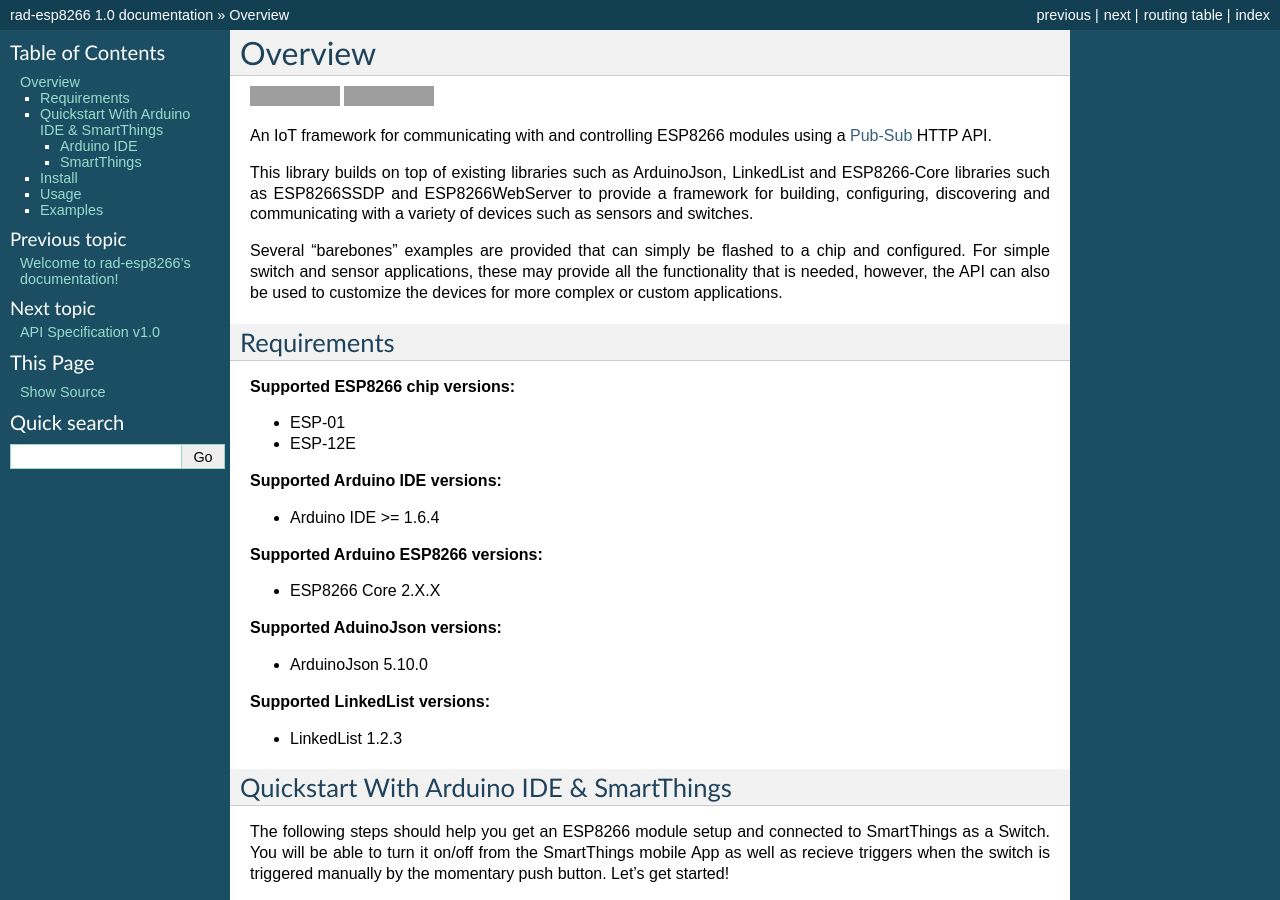
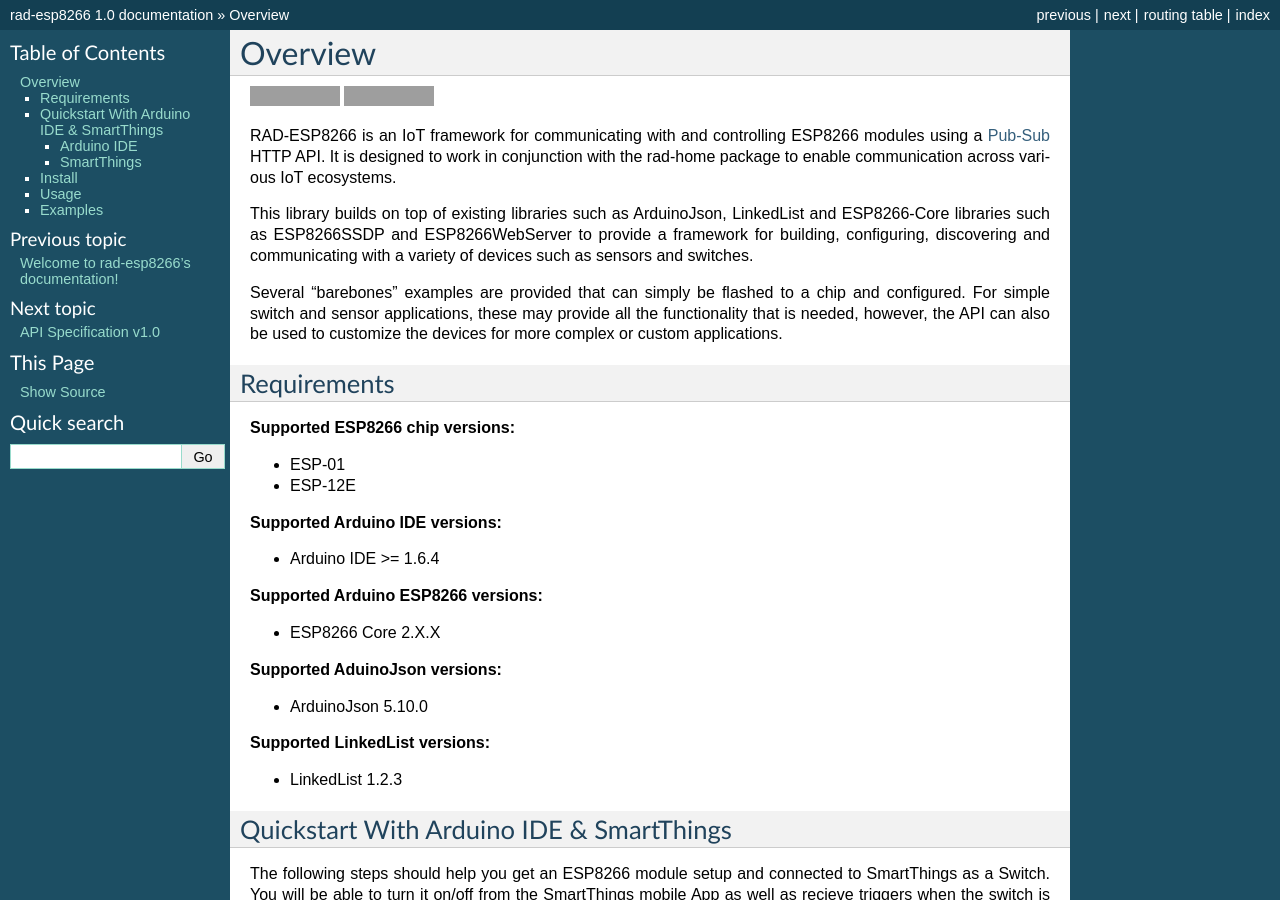
Before and after one commit to randuhmm/rad-esp8266, a Sphinx documentation site: the page built from docs/overview.rst, in a window 1280 px wide and 900 px high. Built offline with Sphinx 7.4.7, drawn with Linux system fonts in a browser that asks for light colours; some of the changed text lies outside the part shown; grey boxes are pictures that could not be loaded.

```diff
--- a/README.rst
+++ b/README.rst
@@ -12,13 +12,14 @@ rad-esp8266
 Documentation
 -------------
 
-The full documentation is at https://rad-ESP8266.rtfd.org.
+The full documentation is at http://rad-ESP8266.rtfd.org.
 
 Overview
 --------
 
-An IoT framework for communicating with and controlling ESP8266 modules using a
-Pub-Sub_ HTTP API.
+RAD-ESP8266 is an IoT framework for communicating with and controlling ESP8266
+modules using a Pub-Sub_ HTTP API. It is designed to work in conjunction with
+the rad-home package to enable communication across various IoT ecosystems.
 
 This library builds on top of existing libraries such as ArduinoJson,
 LinkedList and ESP8266-Core libraries such as ESP8266SSDP and ESP8266WebServer
@@ -104,23 +105,9 @@ Arduino IDE
 7. Once sucessfully uploaded, connect a momentary push button to ``GPIO 0`` and
    a LED to ``GPIO 2``. See the following connection diagram for a reference.
 
-   .. figure:: http://imgur.com/WHAqMvK.png
-      :width: 1158px
-      :height: 1008px
-      :scale: 75 %
-      :alt: breadboard connection diagram
+   |qs_bb_img|
 
-      If you are using a simple FTDI module to communicate with the ESP-01
-      module, you can use this connection diagram.
-
-   .. figure:: http://imgur.com/mI5aI6r.png
-      :width: 1011px
-      :height: 711px
-      :scale: 75 %
-      :alt: schematic
-
-      The schematic
-
+   |qs_schem_img|
 
 8. If you see the following output from the Serial port, your module is
    sucessfully connected to your WiFi and ready to receive commands and send
--- a/docs/overview.rst
+++ b/docs/overview.rst
@@ -11,6 +11,7 @@ Overview
 
 .. include:: ../README.rst
   :start-line: 19
+  :end-line: 148
 
 Install
 -------
@@ -20,3 +21,8 @@ Usage
 
 Examples
 --------
+
+
+.. |qs_bb_img| image:: _static/RADESP8266_bb.png
+
+.. |qs_schem_img| image:: _static/RADESP8266_schem.png
```
Also changed, not shown: other parts of README.rst (+5 -0 lines).
